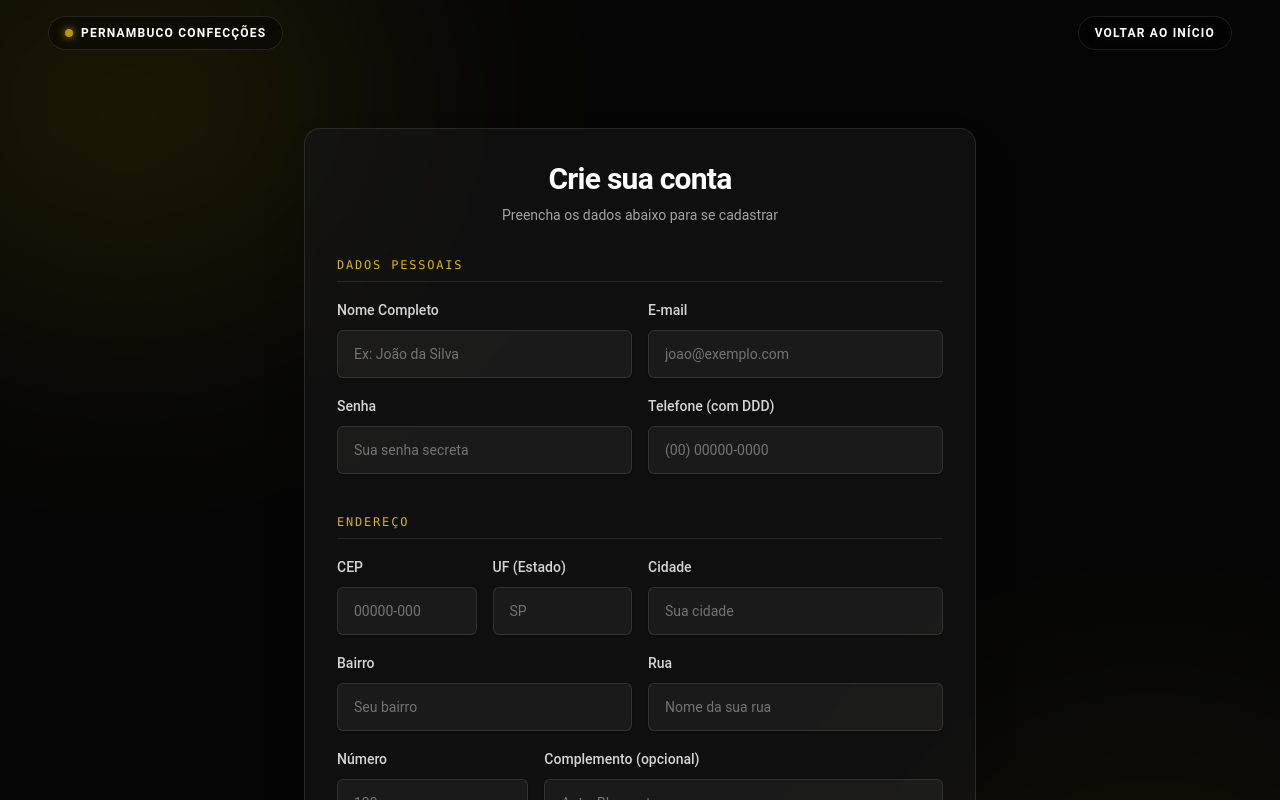
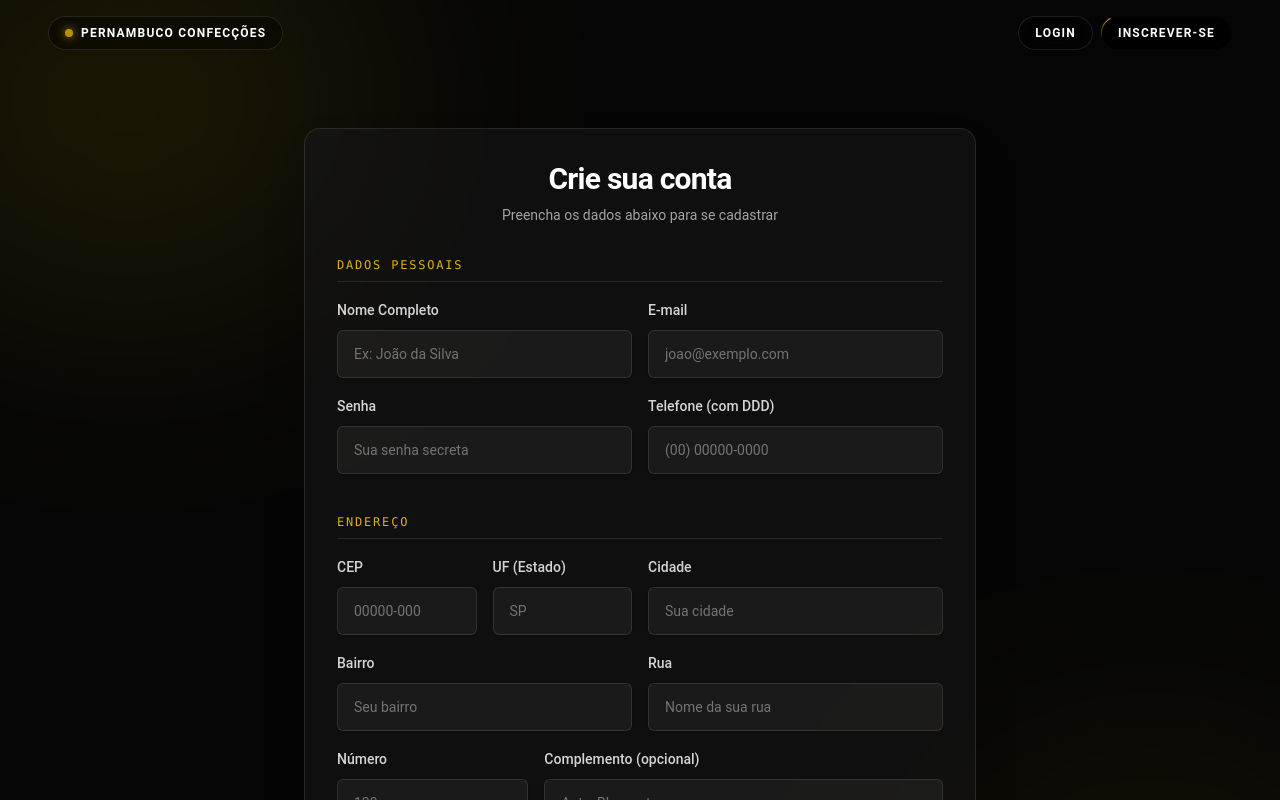
Before and after one commit to ViniMoia/E-Commerce-Pernambuco-Prototipo, a Next.js app: page /register in a window 1280 px wide. Shown: the top 800 px of the page. Built offline with nearby package versions, Linux system fonts and the light colour scheme; no server answers.

Commit message:
Debug Header 2

```diff
--- a/app/layout.tsx
+++ b/app/layout.tsx
@@ -1,5 +1,6 @@
 import type { Metadata } from "next";
 import "./globals.css";
+import { Header } from "@/components/Header";
 
 export const metadata: Metadata = {
   title: "Pernambuco Confecções",
@@ -14,6 +15,7 @@ export default function RootLayout({
   return (
     <html lang="pt-BR">
       <body className="antialiased">
+        <Header />
         {children}
       </body>
     </html>
--- a/app/login/page.tsx
+++ b/app/login/page.tsx
@@ -14,24 +14,7 @@ export default function LoginPage() {
       <div className="absolute top-[-10%] right-[-10%] w-[40%] h-[40%] bg-[#dbb501]/10 rounded-full blur-[120px] pointer-events-none mix-blend-screen" />
       <div className="absolute bottom-[-10%] left-[-10%] w-[40%] h-[40%] bg-[#dbb501]/5 rounded-full blur-[100px] pointer-events-none mix-blend-screen" />
 
-      {/* Header Minimalista */}
-      <header className="fixed top-0 left-0 right-0 z-[60] px-6 md:px-12 py-6 flex justify-between items-center max-[1500px]:py-4 pointer-events-none">
-        <div className="pointer-events-auto backdrop-blur-md bg-black/40 px-6 py-3 rounded-full border border-white/10 flex items-center max-[1500px]:px-4 max-[1500px]:py-2">
-          <h1 className="text-lg md:text-md font-bold tracking-widest text-white uppercase drop-shadow-md flex items-center gap-2 max-[1500px]:text-xs">
-            <span className="w-2.5 h-2.5 bg-[#dbb501] rounded-full animate-pulse shadow-[0_0_10px_#dbb501] max-[1500px]:w-2 max-[1500px]:h-2"></span>
-            Pernambuco Confecções
-          </h1>
-        </div>
 
-        <nav className="pointer-events-auto flex items-center gap-4 max-[1500px]:gap-2">
-           <Link
-             href="/"
-             className="px-6 py-3 rounded-full border border-white/10 bg-black/40 backdrop-blur-md text-white text-sm font-bold tracking-widest uppercase hover:bg-white/10 hover:border-white/30 transition-all duration-300 focus:outline-none focus:ring-2 focus:ring-[#dbb501]/50 max-[1500px]:px-4 max-[1500px]:py-2 max-[1500px]:text-xs"
-           >
-             Voltar ao Início
-           </Link>
-        </nav>
-      </header>
 
       {/* Main Content */}
       <main className="flex-1 flex items-center justify-center pt-32 pb-16 px-4 md:px-6 relative z-10 w-full h-full fade-in">
--- a/app/page.tsx
+++ b/app/page.tsx
@@ -219,40 +219,6 @@ export default function EcommerceHomepage() {
   return (
     <div className="min-h-screen bg-[#050505] text-[#e5e5e5] overflow-x-hidden selection:bg-[#DDAF02]/30 fade-in">
 
-      {/* Header */}
-      <header className="fixed top-0 left-0 right-0 z-[60] px-6 md:px-12 py-6 flex justify-between items-center pointer-events-none max-[1500px]:py-4">
-        {/* Brand */}
-        <div className="pointer-events-auto backdrop-blur-md bg-black/40 px-6 py-3 rounded-full border border-white/10 flex items-center max-[1500px]:px-4 max-[1500px]:py-2">
-          <h1 className="text-lg md:text-md font-bold tracking-widest text-white uppercase drop-shadow-md flex items-center gap-2 max-[1500px]:text-xs">
-            <span className="w-2.5 h-2.5 bg-[#DDAF02] rounded-full animate-pulse shadow-[0_0_10px_#DDAF02] max-[1500px]:w-2 max-[1500px]:h-2"></span>
-            Pernambuco Confecções
-          </h1>
-        </div>
-
-        {/* Auth Navigation */}
-        <nav className="pointer-events-auto flex items-center gap-4 max-[1500px]:gap-2">
-          <Link
-            href="/login"
-            className="px-6 py-3 ml-2 rounded-full border border-white/10 bg-black/40 backdrop-blur-md text-white text-sm font-bold tracking-widest uppercase hover:bg-white/10 hover:border-white/30 transition-all duration-300 focus:outline-none focus:ring-2 focus:ring-[#dbb501]/50 max-[1500px]:px-4 max-[1500px]:py-2 max-[1500px]:text-xs"
-            aria-label="Login"
-          >
-            Login
-          </Link>
-
-          <Link
-            href="/register"
-            className="btn-shimmer-wrap group cursor-pointer focus:outline-none focus:ring-2 focus:ring-[#DDAF02]/50"
-            aria-label="Inscrever-se"
-          >
-            <span className="btn-shimmer-content py-3 px-6 bg-neutral-950 max-[1500px]:px-4 max-[1500px]:py-2">
-              <span className="btn-shimmer-effect"></span>
-              <span className="relative z-10 flex items-center text-sm font-bold tracking-widest uppercase text-white group-hover:text-[#DDAF02] transition-colors max-[1500px]:text-xs">
-                Inscrever-se
-              </span>
-            </span>
-          </Link>
-        </nav>
-      </header>
 
       {/* Hero Section */}
       <section className="relative w-full h-[90vh] md:h-screen flex items-center justify-center overflow-hidden">
--- a/app/register/page.tsx
+++ b/app/register/page.tsx
@@ -14,24 +14,7 @@ export default function RegisterPage() {
       <div className="absolute top-[-10%] left-[-10%] w-[40%] h-[40%] bg-[#dbb501]/10 rounded-full blur-[120px] pointer-events-none mix-blend-screen" />
       <div className="absolute bottom-[-10%] right-[-10%] w-[40%] h-[40%] bg-[#dbb501]/5 rounded-full blur-[100px] pointer-events-none mix-blend-screen" />
 
-      {/* Header Minimalista */}
-      <header className="fixed top-0 left-0 right-0 z-[60] px-6 md:px-12 py-6 flex justify-between items-center max-[1500px]:py-4 pointer-events-none">
-        <div className="pointer-events-auto backdrop-blur-md bg-black/40 px-6 py-3 rounded-full border border-white/10 flex items-center max-[1500px]:px-4 max-[1500px]:py-2">
-          <h1 className="text-lg md:text-md font-bold tracking-widest text-white uppercase drop-shadow-md flex items-center gap-2 max-[1500px]:text-xs">
-            <span className="w-2.5 h-2.5 bg-[#dbb501] rounded-full animate-pulse shadow-[0_0_10px_#dbb501] max-[1500px]:w-2 max-[1500px]:h-2"></span>
-            Pernambuco Confecções
-          </h1>
-        </div>
 
-        <nav className="pointer-events-auto flex items-center gap-4 max-[1500px]:gap-2">
-           <Link
-             href="/"
-             className="px-6 py-3 rounded-full border border-white/10 bg-black/40 backdrop-blur-md text-white text-sm font-bold tracking-widest uppercase hover:bg-white/10 hover:border-white/30 transition-all duration-300 focus:outline-none focus:ring-2 focus:ring-[#dbb501]/50 max-[1500px]:px-4 max-[1500px]:py-2 max-[1500px]:text-xs"
-           >
-             Voltar ao Início
-           </Link>
-        </nav>
-      </header>
 
       {/* Main Content */}
       <main className="flex-1 flex items-center justify-center pt-32 pb-16 px-4 md:px-6 relative z-10 w-full h-full fade-in">
--- /dev/null
+++ b/components/Header.tsx
@@ -0,0 +1,70 @@
+import Link from "next/link";
+import { getCurrentUser } from "@/lib/session";
+import { User, LogOut } from "lucide-react";
+
+export async function Header() {
+  const user = await getCurrentUser();
+
+  return (
+    <header className="fixed top-0 left-0 right-0 z-[60] px-6 md:px-12 py-6 flex justify-between items-center pointer-events-none max-[1500px]:py-4">
+      {/* Brand */}
+      <div className="pointer-events-auto backdrop-blur-md bg-black/40 px-6 py-3 rounded-full border border-white/10 flex items-center max-[1500px]:px-4 max-[1500px]:py-2">
+        <Link href="/">
+          <h1 className="text-lg md:text-md font-bold tracking-widest text-white uppercase drop-shadow-md flex items-center gap-2 max-[1500px]:text-xs">
+            <span className="w-2.5 h-2.5 bg-[#DDAF02] rounded-full animate-pulse shadow-[0_0_10px_#DDAF02] max-[1500px]:w-2 max-[1500px]:h-2"></span>
+            Pernambuco Confecções
+          </h1>
+        </Link>
+      </div>
+
+      {/* Auth Navigation */}
+      <nav className="pointer-events-auto flex items-center gap-4 max-[1500px]:gap-2">
+        {user ? (
+          <div className="flex items-center gap-4 bg-black/40 px-4 py-2 rounded-full border border-white/10 backdrop-blur-md">
+            <Link href="/profile" className="flex items-center gap-3 hover:text-[#DDAF02] transition-colors">
+              <div className="w-8 h-8 rounded-full bg-[#DDAF02]/10 border border-[#DDAF02]/50 flex items-center justify-center overflow-hidden">
+                {user.avatarImageUrl ? (
+                  <img src={user.avatarImageUrl} alt="Avatar" className="w-full h-full object-cover" />
+                ) : (
+                  <span className="text-[#DDAF02] text-xs font-bold">{user.name.substring(0, 2).toUpperCase()}</span>
+                )}
+              </div>
+              <span className="text-white text-sm font-medium hidden md:block">{user.name}</span>
+            </Link>
+
+            <div className="w-px h-6 bg-white/10 mx-2"></div>
+
+            <form action="/api/auth/logout" method="POST">
+              <button type="submit" className="text-zinc-400 hover:text-white transition-colors" title="Sair">
+                <LogOut className="w-5 h-5" />
+              </button>
+            </form>
+          </div>
+        ) : (
+          <>
+            <Link
+              href="/login"
+              className="px-6 py-3 ml-2 rounded-full border border-white/10 bg-black/40 backdrop-blur-md text-white text-sm font-bold tracking-widest uppercase hover:bg-white/10 hover:border-white/30 transition-all duration-300 focus:outline-none focus:ring-2 focus:ring-[#DDAF02]/50 max-[1500px]:px-4 max-[1500px]:py-2 max-[1500px]:text-xs"
+              aria-label="Login"
+            >
+              Login
+            </Link>
+
+            <Link
+              href="/register"
+              className="btn-shimmer-wrap group cursor-pointer focus:outline-none focus:ring-2 focus:ring-[#DDAF02]/50"
+              aria-label="Inscrever-se"
+            >
+              <span className="btn-shimmer-content py-3 px-6 bg-neutral-950 max-[1500px]:px-4 max-[1500px]:py-2">
+                <span className="btn-shimmer-effect"></span>
+                <span className="relative z-10 flex items-center text-sm font-bold tracking-widest uppercase text-white group-hover:text-[#DDAF02] transition-colors max-[1500px]:text-xs">
+                  Inscrever-se
+                </span>
+              </span>
+            </Link>
+          </>
+        )}
+      </nav>
+    </header>
+  );
+}
```
